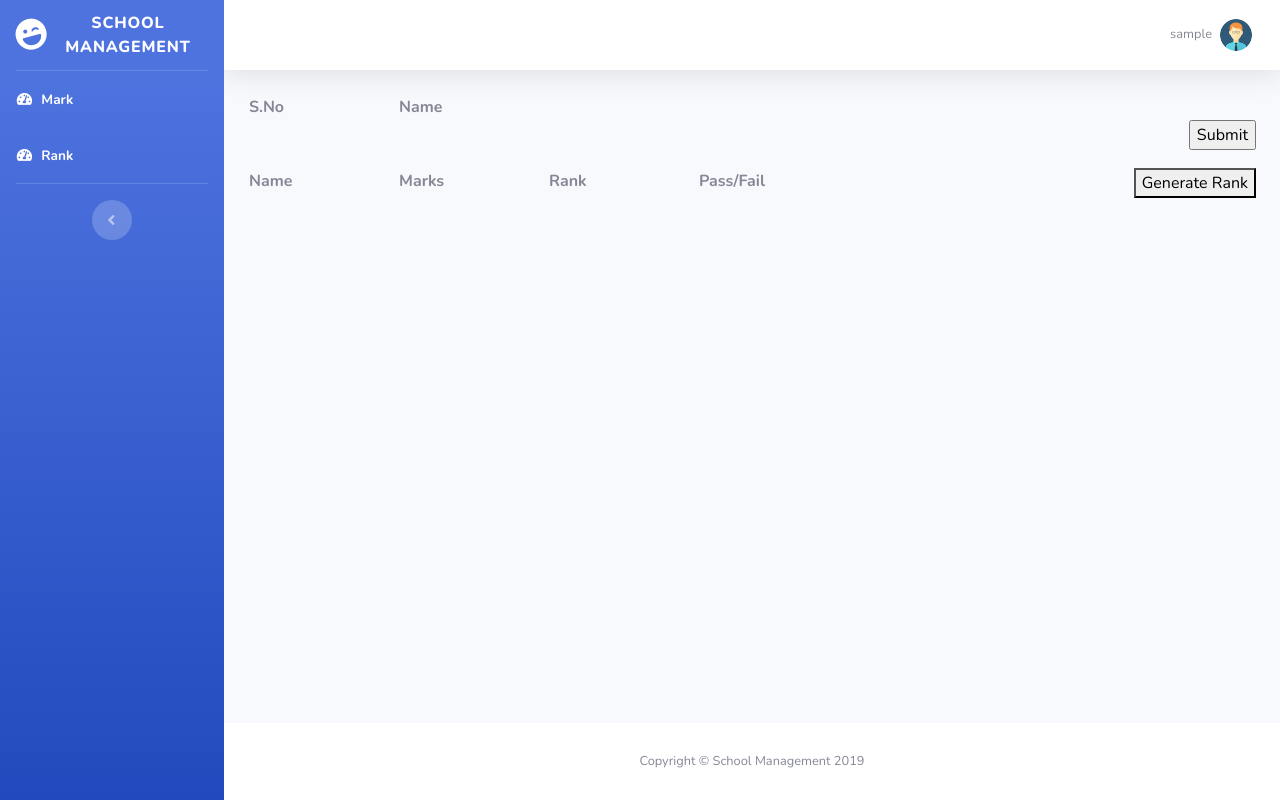
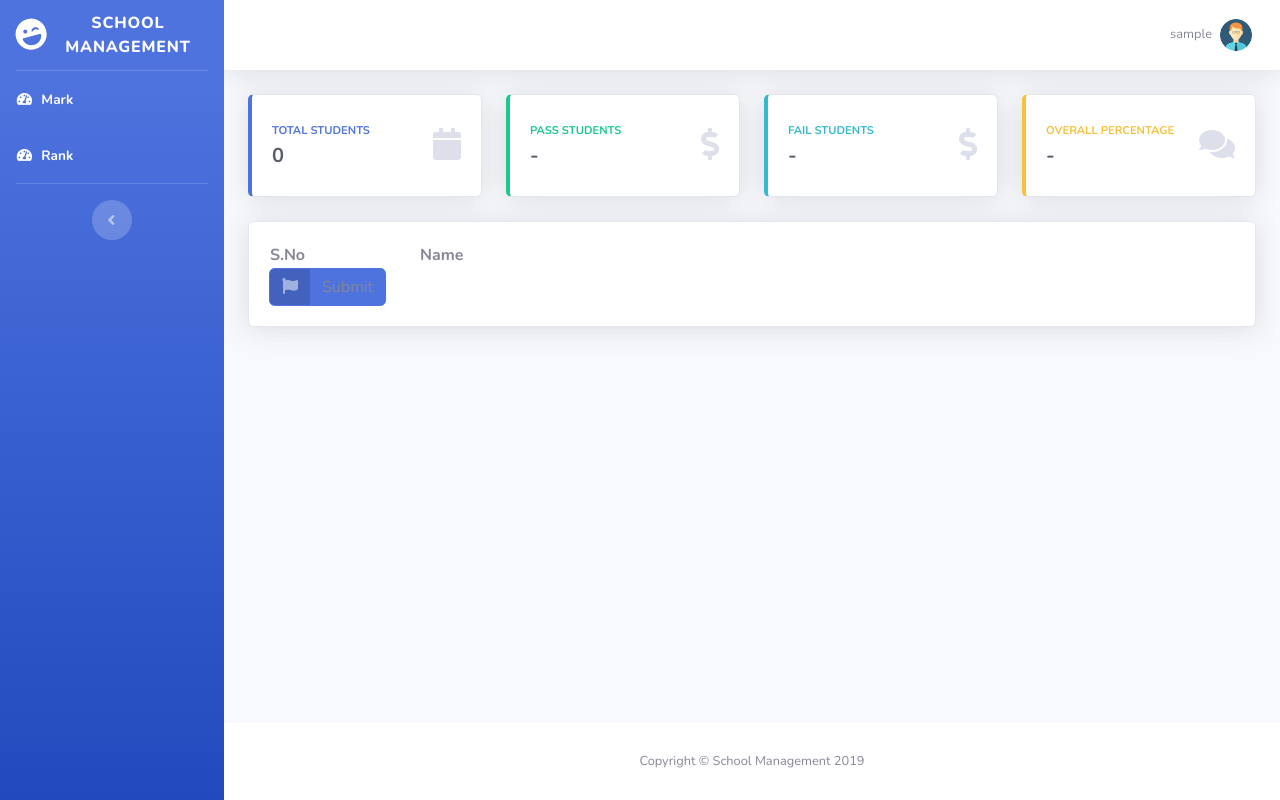
Before and after one commit to Manijenya/schoolmgt, a Django app: page /School/ in a window 1280 px wide. Run offline with Django 3.2, Linux system fonts and the light colour scheme; the visitor is signed in with stand-in values (Sample User, id 1); data comes from the database, SQL or seed files in the repository; data that the repository does not hold is empty; some libraries are stand-ins or nearby versions.

Commit message:
issue fixed

```diff
--- a/schoolmgt/school_profile/views.py
+++ b/schoolmgt/school_profile/views.py
@@ -95,6 +95,7 @@ def student_list(request):
                                 ( int(mark), (i+1), (j+1), ))
                 cur.execute(""" update student_details set student_total = %s, student_pass_fail = %s where id = %s""",
                                 ( int(temp_total), pass_fail, (i+1),))
+            json_data['status'] = 'Success'
     except Exception as e:
         print "----------",e
         logger_obj.info("Sudent Details "+ str(e) +" attempted by "+str(request.user.username))
--- a/schoolmgt/static/dev/dashbaord/index.js
+++ b/schoolmgt/static/dev/dashbaord/index.js
@@ -61,8 +61,10 @@ $.ajax({
 		}
 
 	}else {
-		alert("Error.");
+		alert("Please Enter All Field.");
 	}
+
+	$('#total_student').text(student_len);
 });
 
 
@@ -75,8 +77,6 @@ $('#submit_data').click(function(e){
 	var datas = getFormValues("#mark_form");
 	datas['subject_len'] = subject_len;
 	datas['student_len'] = student_len;
-	console.log(datas)
-	alert("Afasg")
 	var csrf_data = getCookie('csrf_token');
 	$.ajax({
 		type  : 'POST',
@@ -106,15 +106,13 @@ function rankList(){
 		url   : 'student_list/'
 	}).done( function(jsondata) {
 		var data = JSON.parse(jsondata);
-		console.log(data)
 		if (data.status == 'Success'){
 			var prev_mark = '';
 			let rank_html = '<tr>';
-			var rank_count = 0, temp_count = 0
+			var rank_count = 0, temp_count = 0,pass_student = 0, fail_student = 0;
 			for(let j=0; j<data.rank.length; j++){
 				curr_mark = data.rank[j]['student_total']
 				pass_fail = data.rank[j]['student_pass_fail']
-				console.log(pass_fail)
 				if(pass_fail){
 					if(curr_mark != prev_mark){
 						prev_mark = curr_mark
@@ -127,12 +125,18 @@ function rankList(){
 						temp_count++
 					}
 					rank_html += '</tr>';
+					pass_student++;
 				}else{
 					rank_html += '<tr><td>'+data.rank[j]['student_name']+'</td><td>'+curr_mark+'</td><td>-</td><td>Fail</td></tr>';
+					fail_student ++;
 				}
 			}
 
 			$('#rank_table_id').html('').append(rank_html);
+			$('#pass_student').text(pass_student);
+			$('#fail_student').text(fail_student);
+			$('#percentage').text((pass_student/student_len)*100+' %');
+
 		}else {
 			alert("Error.");
 		}
--- a/schoolmgt/templates/teacher/teacher.html
+++ b/schoolmgt/templates/teacher/teacher.html
@@ -102,15 +102,108 @@
 				</nav>
 				<!-- End of Topbar -->
 				<div class="container-fluid">
+
+
+					<div class="row">
+						<!-- Earnings (Monthly) Card Example -->
+						<div class="col-xl-3 col-md-6 mb-4">
+							<div class="card border-left-primary shadow h-100 py-2">
+								<div class="card-body">
+									<div class="row no-gutters align-items-center">
+										<div class="col mr-2">
+											<div
+												class="text-xs font-weight-bold text-primary text-uppercase mb-1">Total
+												Students</div>
+											<div class="h5 mb-0 font-weight-bold text-gray-800" id="total_student">-</div>
+										</div>
+										<div class="col-auto">
+											<i class="fas fa-calendar fa-2x text-gray-300"></i>
+										</div>
+									</div>
+								</div>
+							</div>
+						</div>
+
+						<!-- Earnings (Monthly) Card Example -->
+						<div class="col-xl-3 col-md-6 mb-4">
+							<div class="card border-left-success shadow h-100 py-2">
+								<div class="card-body">
+									<div class="row no-gutters align-items-center">
+										<div class="col mr-2">
+											<div
+												class="text-xs font-weight-bold text-success text-uppercase mb-1">Pass
+												Students</div>
+											<div class="h5 mb-0 font-weight-bold text-gray-800" id="pass_student">-</div>
+										</div>
+										<div class="col-auto">
+											<i class="fas fa-dollar-sign fa-2x text-gray-300"></i>
+										</div>
+									</div>
+								</div>
+							</div>
+						</div>
+
+						<!-- Earnings (Monthly) Card Example -->
+						<div class="col-xl-3 col-md-6 mb-4">
+							<div class="card border-left-info shadow h-100 py-2">
+								<div class="card-body">
+									<div class="row no-gutters align-items-center">
+										<div class="col mr-2">
+											<div
+												class="text-xs font-weight-bold text-info text-uppercase mb-1">Fail
+												Students</div>
+											<div class="h5 mb-0 font-weight-bold text-gray-800" id="fail_student">-</div>
+										</div>
+										<div class="col-auto">
+											<i class="fas fa-dollar-sign fa-2x text-gray-300"></i>
+										</div>
+									</div>
+								</div>
+							</div>
+						</div>
+
+						<!-- Pending Requests Card Example -->
+						<div class="col-xl-3 col-md-6 mb-4">
+							<div class="card border-left-warning shadow h-100 py-2">
+								<div class="card-body">
+									<div class="row no-gutters align-items-center">
+										<div class="col mr-2">
+											<div
+												class="text-xs font-weight-bold text-warning text-uppercase mb-1">Overall
+												Percentage</div>
+											<div class="h5 mb-0 font-weight-bold text-gray-800" id="percentage">-</div>
+										</div>
+										<div class="col-auto">
+											<i class="fas fa-comments fa-2x text-gray-300"></i>
+										</div>
+									</div>
+								</div>
+							</div>
+						</div>
+					</div>
+
+
+					<div class="card shadow mb-12">
+					<div class="card-body">
 					<form id="mark_form" name="mark_form">
 						<table>
 							<tbody id="mark_table_id">
 							</tbody>
 						</table>
-						<input type="button" id="submit_data" style="float: right" value="Submit"/>
+						<a id="submit_data" class="btn btn-primary btn-icon-split" >
+								<span class="icon text-white-50"> <i class="fas fa-flag"></i>
+								</span> <span class="text">Submit</span>
+						</a>
 					</form>
+					</div>
+				</div>
 						<br> <br>
-						<button onclick="rankList()" style="float: right">Generate Rank</button>
+				{% if role_data == 'admin' %}
+					<div class="card shadow mb-12">
+						<div class="card-body">
+							<a onclick="rankList()" class="d-none d-sm-inline-block btn btn-sm btn-success shadow-sm">
+							<i class="fas fa-download fa-sm text-white-50"></i> Generate Report</a>
+							<div class="mt-4 mb-4"></div>
 							<table>
 								<tr>
 									<th width="150px">Name</th>
@@ -121,6 +214,9 @@
 								<tbody id="rank_table_id">
 								</tbody>
 							</table>
+						</div>
+					</div>
+				{% endif %}
 				</div>
 
 			</div>
```
Also changed, not shown: 1 other file. Lines whose indentation alone changed are shown as unchanged.
